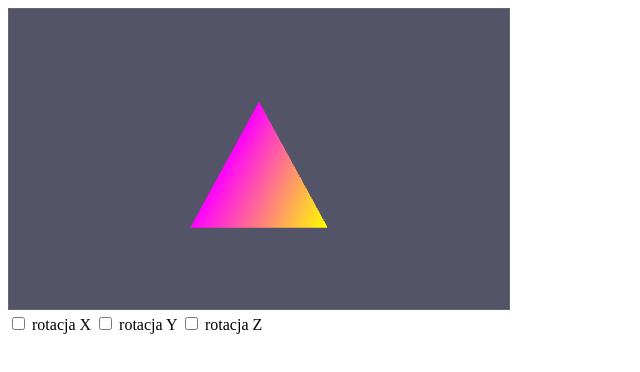
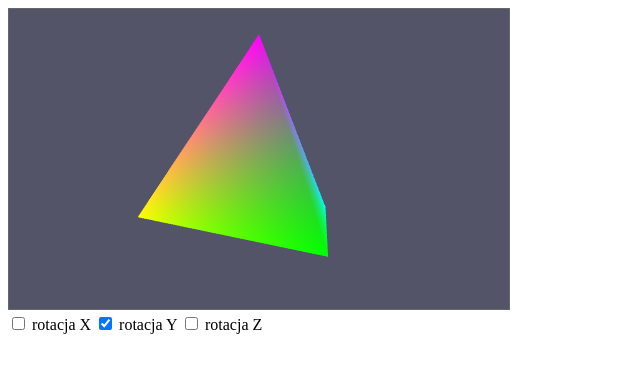
Before and after one commit to TorpedusMaximus/JS_GLUT, a plain HTML site: page index.html in a window 1280 px wide. Shown: the whole page, without its empty margins (0-640 px from the left). Drawn offline with Linux system fonts and the light colour scheme.

Commit message:
czworoscian dopasowana wielkosć

```diff
--- a/index.html
+++ b/index.html
@@ -14,7 +14,7 @@
 
 <form>
     <input type="checkbox" id="rotateX" name="rotateX" onclick="runWebGL()"> rotacja X
-    <input type="checkbox" id="rotateY" name="rotateY" onclick="runWebGL()"> rotacja Y
+    <input checked=true id="rotateY" name="rotateY" onclick="runWebGL()" type="checkbox"> rotacja Y
     <input type="checkbox" id="rotateZ" name="rotateZ" onclick="runWebGL()"> rotacja Z
 </form>
 
--- a/main.js
+++ b/main.js
@@ -12,11 +12,13 @@ var _matrixProjection;
 var _matrixMovement;
 var _matrixView;
 
+var ID = -1;
+
 var _uv;
 var _sampler;
 var _cubeTexture;
 
-var rotationSpeed = 0.001;
+var rotationSpeed = 0.003;
 var zoomRatio = -6;
 var timeOld = 0;
 var X, Y, Z;
@@ -113,13 +115,16 @@ function gl_initShaders() {
 
 // bufory
 function gl_initBuffers() {
+    var sqrt3 = Math.sqrt(3);
+    var sqrt3_6 = sqrt3 / 6;
+    var h = Math.sqrt(2 / 3) / 3;
+
     var triangleVertices = [
-        -1, -1, -1, 0, 1, 1,    // podstawa: błękitna
-        -1, -1, 1, 1, 0, 1,
-        1, -1, 1, 1, 1, 0,
-        1, -1, -1, 0, 1, 0,
+        2, -4 * h, -4 * sqrt3_6, 1, 1, 0,      // podstawa: błękitna
+        -2, -4 * h, -4 * sqrt3_6, 0, 1, 0,
+        0, -4 * h, 4 / sqrt3, 0, 1, 1,
 
-        0, 1, 0, 1, 0, 1       // szczyt
+        0, 8 * h, 0, 1, 0, 1       // szczyt
     ];
 
 
@@ -129,12 +134,10 @@ function gl_initBuffers() {
 
     var triangleFaces = [
         0, 1, 2,   //podstawa
-        0, 2, 3,
 
-        0, 1, 4,   //boki
-        1, 2, 4,
-        2, 3, 4,
-        3, 0, 4
+        0, 1, 3,   //boki
+        1, 2, 3,
+        2, 0, 3
     ];
 
     _triangleFacesBuffer = gl_ctx.createBuffer();
@@ -208,12 +211,15 @@ function gl_draw() {
 
         gl_ctx.bindBuffer(gl_ctx.ARRAY_BUFFER, _triangleVertexBuffer);
         gl_ctx.bindBuffer(gl_ctx.ELEMENT_ARRAY_BUFFER, _triangleFacesBuffer);
-        gl_ctx.drawElements(gl_ctx.TRIANGLES, 6 * 3, gl_ctx.UNSIGNED_SHORT, 0);
+        gl_ctx.drawElements(gl_ctx.TRIANGLES, 4 * 3, gl_ctx.UNSIGNED_SHORT, 0);
         gl_ctx.flush();
 
-        window.requestAnimationFrame(animate);
+        ID = window.requestAnimationFrame(animate);
     };
-
+    if (ID !== -1) {
+        window.cancelAnimationFrame(ID);
+        ID = -1;
+    }
     animate(0);
 
 }
```
